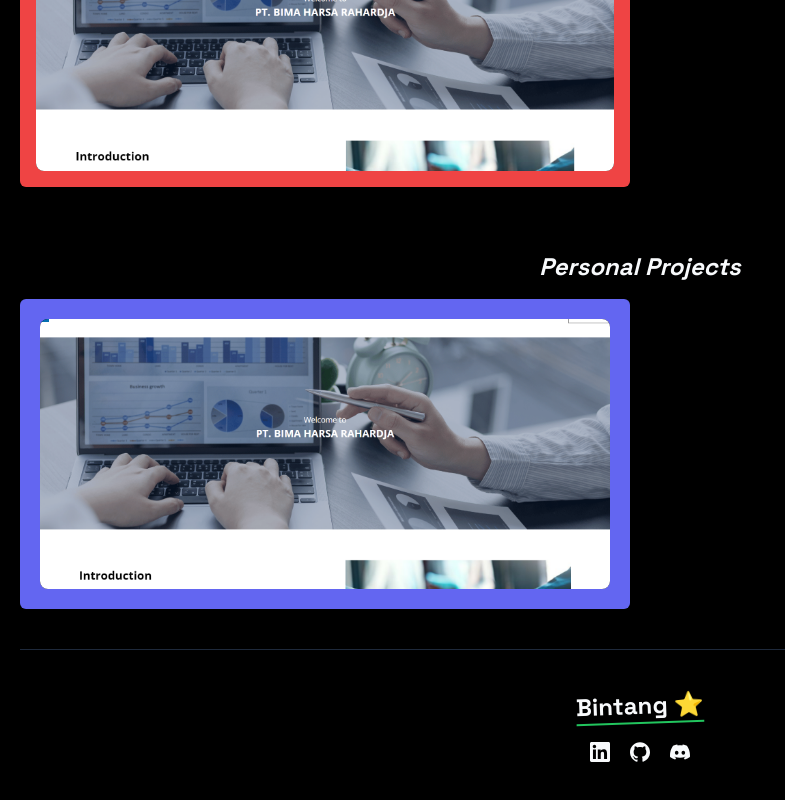
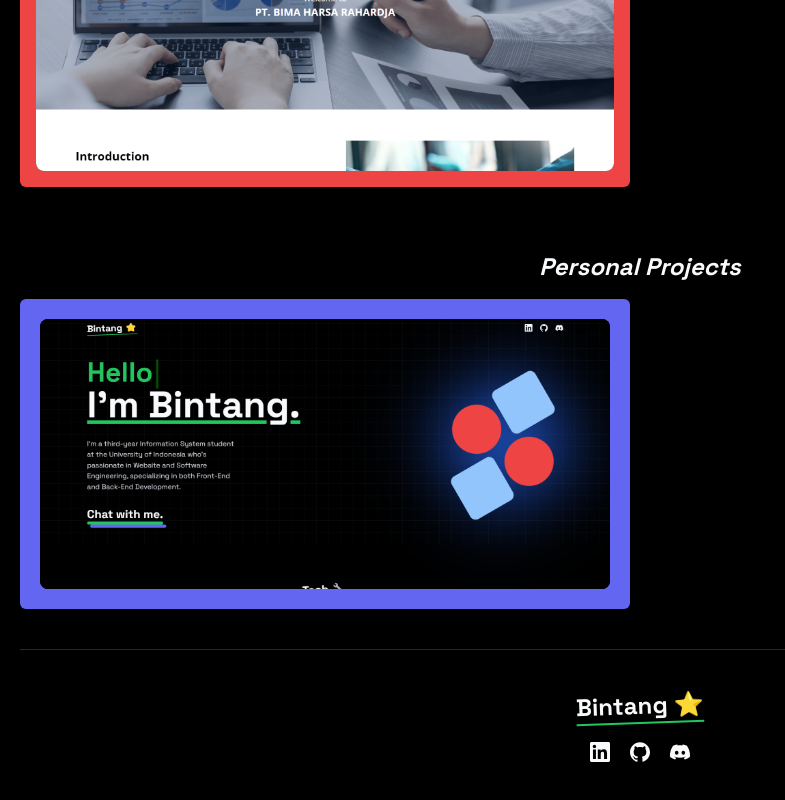
Before and after one commit to BeastonKing/portfolio-p, a Next.js app: page / in a window 1280 px wide. Shown: the part 2553-3353 px from the top of the page, without its empty margins (0-785 px from the left). Built offline with nearby package versions, Linux system fonts and the light colour scheme.

Commit message:
change portfolio image

```diff
--- a/app/(home)/components/Projects.tsx
+++ b/app/(home)/components/Projects.tsx
@@ -55,7 +55,7 @@ export default function Projects() {
             link: '#',
             isAvailable: false,
             desc: 'The first version of my Porfolio Website',
-            cover: '/bhr-1.png',
+            cover: '/personal-pp.png',
             background: 'bg-indigo-500',
         },
     ];
```
Also changed, not shown: public/personal-pp.png (added).
